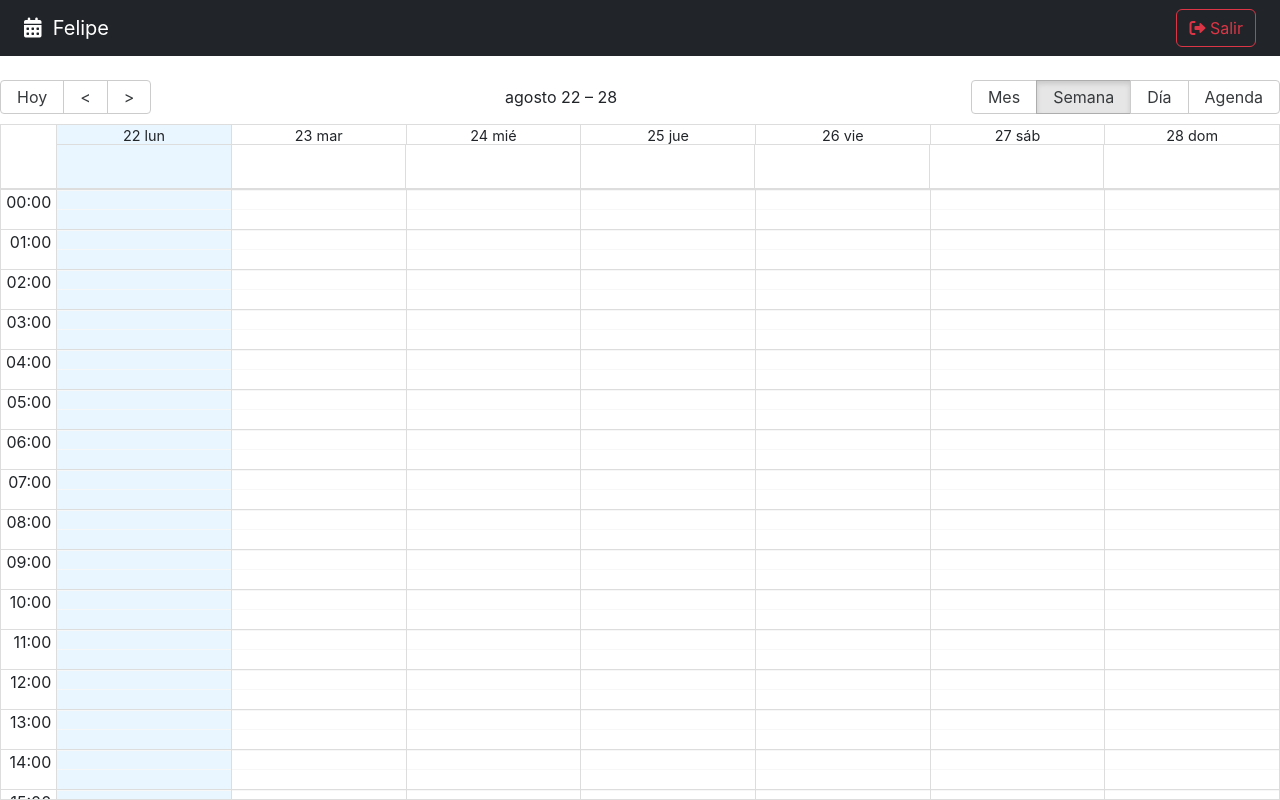
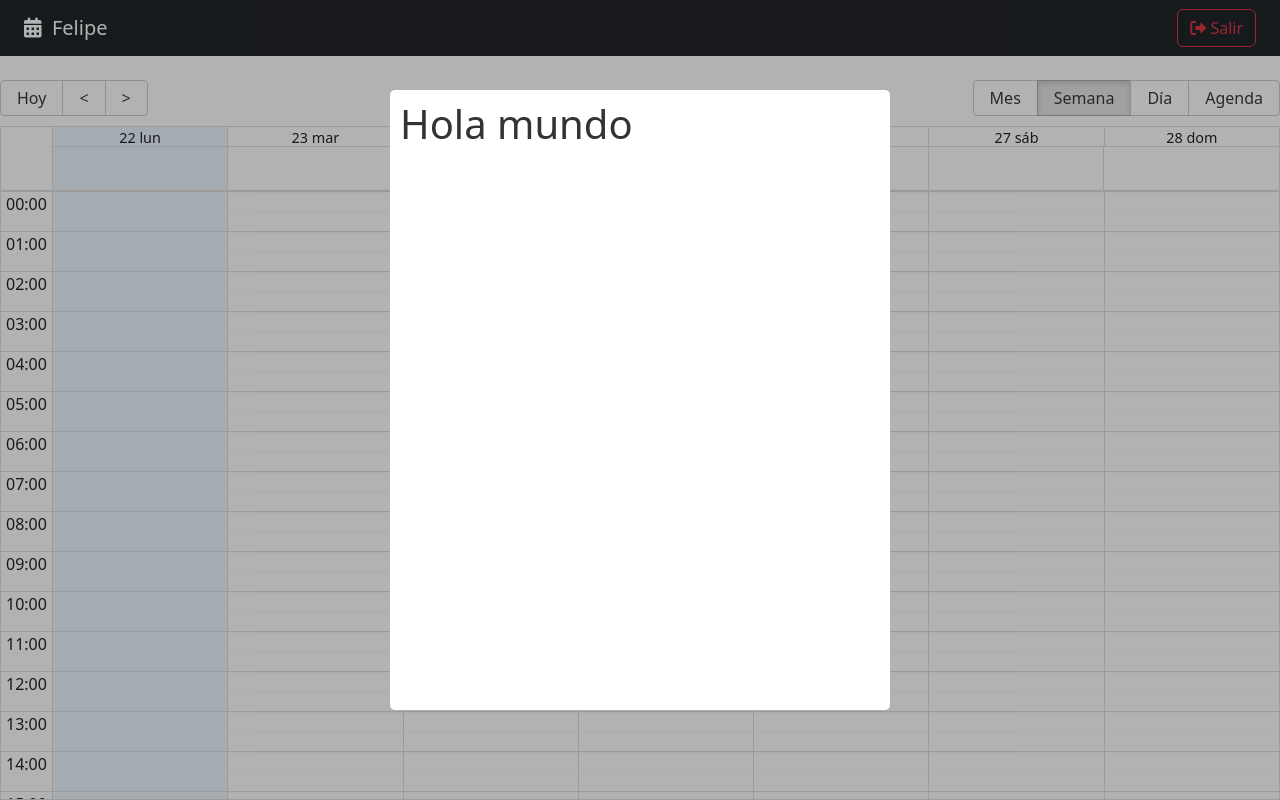
Before and after one commit to FelipeHernandez98/calendar-app-react, a React (Vite) app: page / in a window 1280 px wide. Built offline with nearby package versions, Linux system fonts and the light colour scheme.

Commit message:
implementando modal customizado

```diff
--- a/package.json
+++ b/package.json
@@ -12,6 +12,7 @@
     "react": "^18.0.0",
     "react-big-calendar": "^1.5.0",
     "react-dom": "^18.0.0",
+    "react-modal": "^3.15.1",
     "react-router-dom": "^6.3.0"
   },
   "devDependencies": {
--- /dev/null
+++ b/src/calendar/components/CalendarModal.jsx
@@ -0,0 +1,33 @@
+import Modal from 'react-modal';
+
+const customStyles = {
+    content: {
+      top: '50%',
+      left: '50%',
+      right: 'auto',
+      bottom: 'auto',
+      marginRight: '-50%',
+      transform: 'translate(-50%, -50%)',
+    },
+  };
+
+  Modal.setAppElement('#root');
+
+export const CalendarModal = () => {
+
+    const onCloseModal = () =>{
+        console.log('Cerrando modal')
+    }
+  return (
+    <Modal
+        isOpen={ true }
+        onRequestClose={onCloseModal}
+        style={customStyles}
+        className="modal"
+        overlayClassName="modal-fondo"
+        closeTimeoutMS={ 200 }
+    >
+        <h1>Hola mundo</h1>
+    </Modal>
+  )
+}
--- a/src/calendar/index.js
+++ b/src/calendar/index.js
@@ -2,3 +2,4 @@
 export * from './pages/CalendarPage'
 export * from './components/NavBar'
 export * from './components/CalendarEvent'
+export * from './components/CalendarModal'
--- a/src/calendar/pages/CalendarPage.jsx
+++ b/src/calendar/pages/CalendarPage.jsx
@@ -1,6 +1,6 @@
 import 'react-big-calendar/lib/css/react-big-calendar.css'
 import { Calendar } from 'react-big-calendar';
-import { NavBar, CalendarEvent } from '../';
+import { NavBar, CalendarEvent, CalendarModal } from '../';
 import { addHours } from 'date-fns'
 import { getMessagesES, localizer } from '../../helpers';
 import { useState } from 'react';
@@ -72,6 +72,8 @@
         onView= { onViewChanged }
       />
 
+      <CalendarModal />
+
     </>
   )
 }
--- a/src/styles.css
+++ b/src/styles.css
@@ -1,13 +1,40 @@
-body {
-  margin: 0;
-  font-family: -apple-system, BlinkMacSystemFont, 'Segoe UI', 'Roboto', 'Oxygen',
-    'Ubuntu', 'Cantarell', 'Fira Sans', 'Droid Sans', 'Helvetica Neue',
-    sans-serif;
-  -webkit-font-smoothing: antialiased;
-  -moz-osx-font-smoothing: grayscale;
+/* Modal */
+.ReactModalPortal > div{
+  opacity: 0;
 }
 
-code {
-  font-family: source-code-pro, Menlo, Monaco, Consolas, 'Courier New',
-    monospace;
+.ReactModalPortal .ReactModal__Overlay {
+  align-items: center;
+  display: flex;
+  justify-content: center;
+  transition: opacity .2s ease-in-out;
+  z-index: 999;
 }
+
+.modal-fondo {
+  background-color: rgba(0, 0, 0, 0.3);
+  bottom: 0;
+  left: 0;
+  right: 0;
+  top: 0;
+  position: fixed;
+}
+
+.ReactModalPortal .ReactModal__Overlay--after-open {
+  opacity: 1;
+}
+
+.ReactModalPortal .ReactModal__Overlay--before-close {
+  opacity: 0;
+}
+
+.modal {
+  background: white;
+  border-radius: 5px;
+  color: rgb(51, 51, 51);
+  display: inline;
+  max-height: 620px;
+  max-width: 500px;
+  outline: none;
+  padding: 10px;
+}
```
Also changed, not shown: 1 other file (tests, documents, lock files or other folders).
